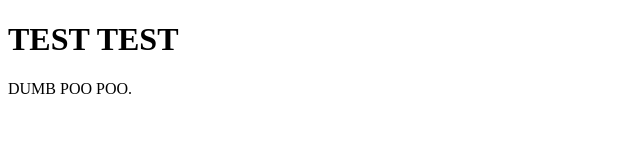
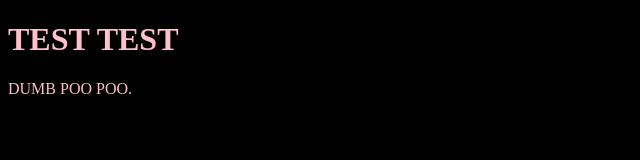
Before and after one commit to samdavy/resume-website, a plain HTML site: page index.html in a window 1280 px wide. Shown: the whole page, without its empty margins (0-640 px from the left). Drawn offline with Linux system fonts and the light colour scheme.

Commit message:
Anotha one

```diff
--- a/index.html
+++ b/index.html
@@ -1,7 +1,7 @@
 <!DOCTYPE html>
 <html>
     <head>
-	<link rel="stylesheet" href="css-bs.css">
+	<link rel="stylesheet" href="./css/css.css">
         <title>POOP</title>
     </head>
     <body>
```
